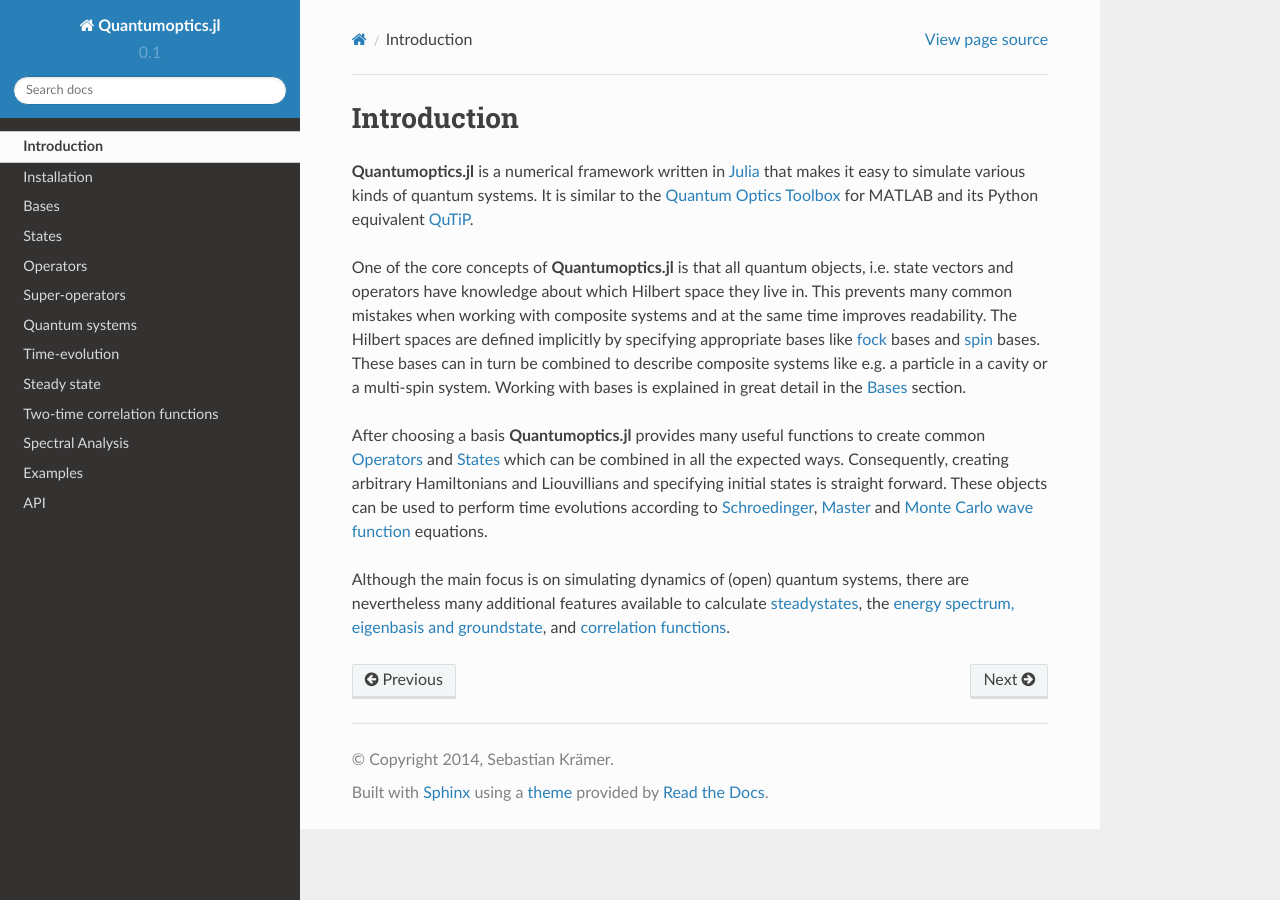
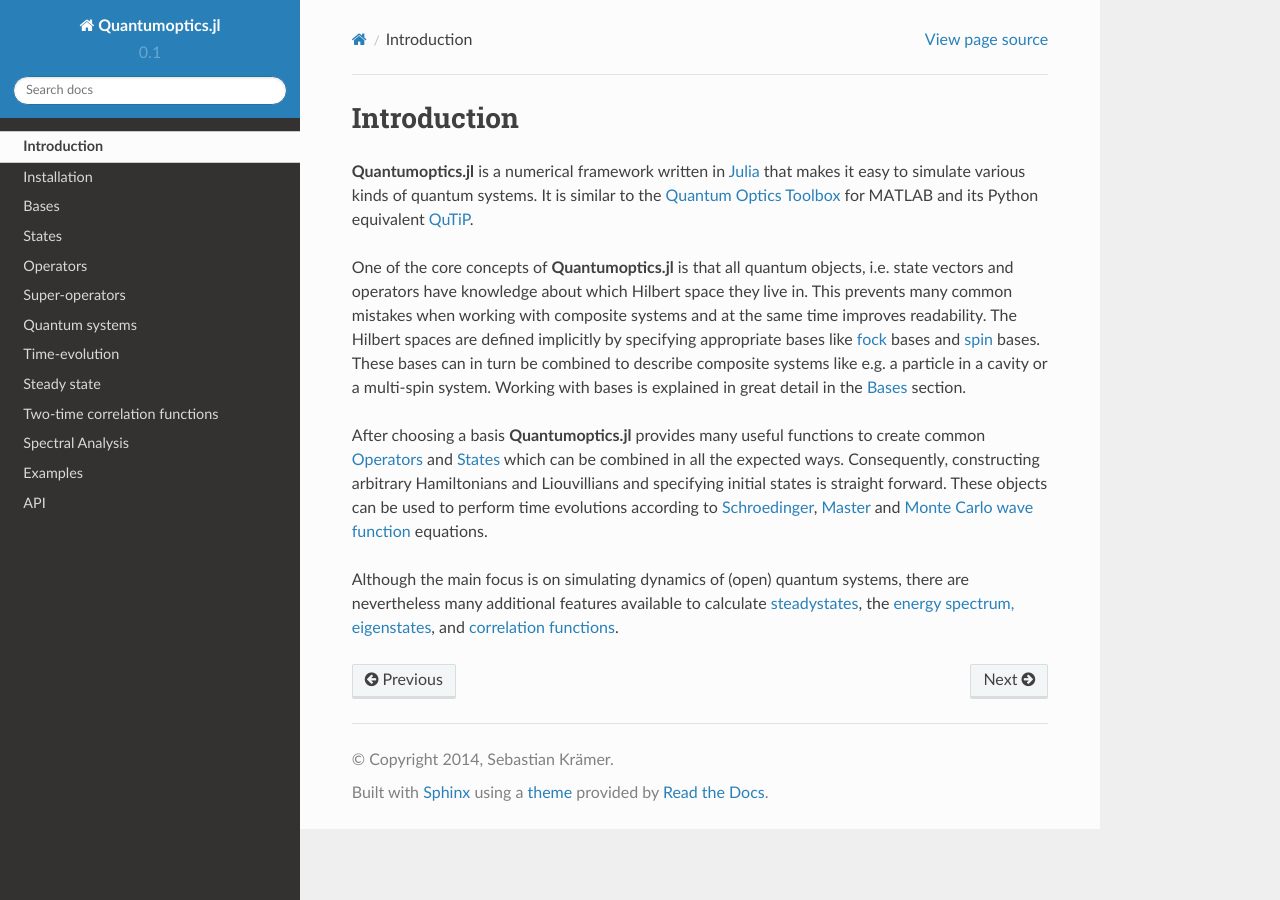
Before and after one commit to ymuv1/QuantumOptics.jl, a Sphinx documentation site: the page built from docs/source/introduction.rst, in a window 1280 px wide. Built offline with Sphinx 7.4.7 and the Read the Docs theme 2.0.0, drawn with Linux system fonts in a browser that asks for light colours; pages that are not in the unit, such as notebooks, are missing from menus.

Commit message:
Rename eigenbasis to eigenstates.

```diff
--- a/docs/source/api.rst
+++ b/docs/source/api.rst
@@ -317,9 +317,9 @@
 
 .. jl:autofunction:: spectralanalysis.jl operatorspectrum
 
-.. jl:autofunction:: spectralanalysis.jl eigenbasis_hermitian
+.. jl:autofunction:: spectralanalysis.jl eigenstates_hermitian
 
-.. jl:autofunction:: spectralanalysis.jl eigenbasis
+.. jl:autofunction:: spectralanalysis.jl eigenstates
 
 .. jl:autofunction:: spectralanalysis.jl groundstate
 
--- a/docs/source/introduction.rst
+++ b/docs/source/introduction.rst
@@ -5,6 +5,6 @@
 
 One of the core concepts of **Quantumoptics.jl** is that all quantum objects, i.e. state vectors and operators have knowledge about which Hilbert space they live in. This prevents many common mistakes when working with composite systems and at the same time improves readability. The Hilbert spaces are defined implicitly by specifying appropriate bases like :ref:`fock <section-fock>` bases and :ref:`spin <section-spin>` bases. These bases can in turn be combined to describe composite systems like e.g. a particle in a cavity or a multi-spin system. Working with bases is explained in great detail in the :ref:`section-bases` section.
 
-After choosing a basis **Quantumoptics.jl** provides many useful functions to create common :ref:`section-operators` and :ref:`section-states` which can be combined in all the expected ways. Consequently, creating arbitrary Hamiltonians and Liouvillians and specifying initial states is straight forward. These objects can be used to perform time evolutions according to :ref:`Schroedinger <section-schroedinger>`, :ref:`Master <section-master>` and :ref:`Monte Carlo wave function <section-mcwf>` equations.
+After choosing a basis **Quantumoptics.jl** provides many useful functions to create common :ref:`section-operators` and :ref:`section-states` which can be combined in all the expected ways. Consequently, constructing arbitrary Hamiltonians and Liouvillians and specifying initial states is straight forward. These objects can be used to perform time evolutions according to :ref:`Schroedinger <section-schroedinger>`, :ref:`Master <section-master>` and :ref:`Monte Carlo wave function <section-mcwf>` equations.
 
-Although the main focus is on simulating dynamics of (open) quantum systems, there are nevertheless many additional features available to calculate :ref:`steadystates <section-steadystate>`, the :ref:`energy spectrum, eigenbasis and groundstate <section-spectralanalysis>`, and :ref:`correlation functions <section-correlationfunctions>`.
+Although the main focus is on simulating dynamics of (open) quantum systems, there are nevertheless many additional features available to calculate :ref:`steadystates <section-steadystate>`, the :ref:`energy spectrum, eigenstates <section-spectralanalysis>`, and :ref:`correlation functions <section-correlationfunctions>`.
--- a/docs/source/spectralanalysis.rst
+++ b/docs/source/spectralanalysis.rst
@@ -5,6 +5,6 @@
 
 * :jl:func:`operatorspectrum(::DenseOperator)`
 * :jl:func:`operatorspectrum_hermitian(::DenseOperator)`
-* :jl:func:`eigenbasis(::DenseOperator)`
-* :jl:func:`eigenbasis_hermitian(::DenseOperator)`
+* :jl:func:`eigenstates(::DenseOperator)`
+* :jl:func:`eigenstates_hermitian(::DenseOperator)`
 * :jl:func:`groundstate`
```
Also changed, not shown: 4 other files.
